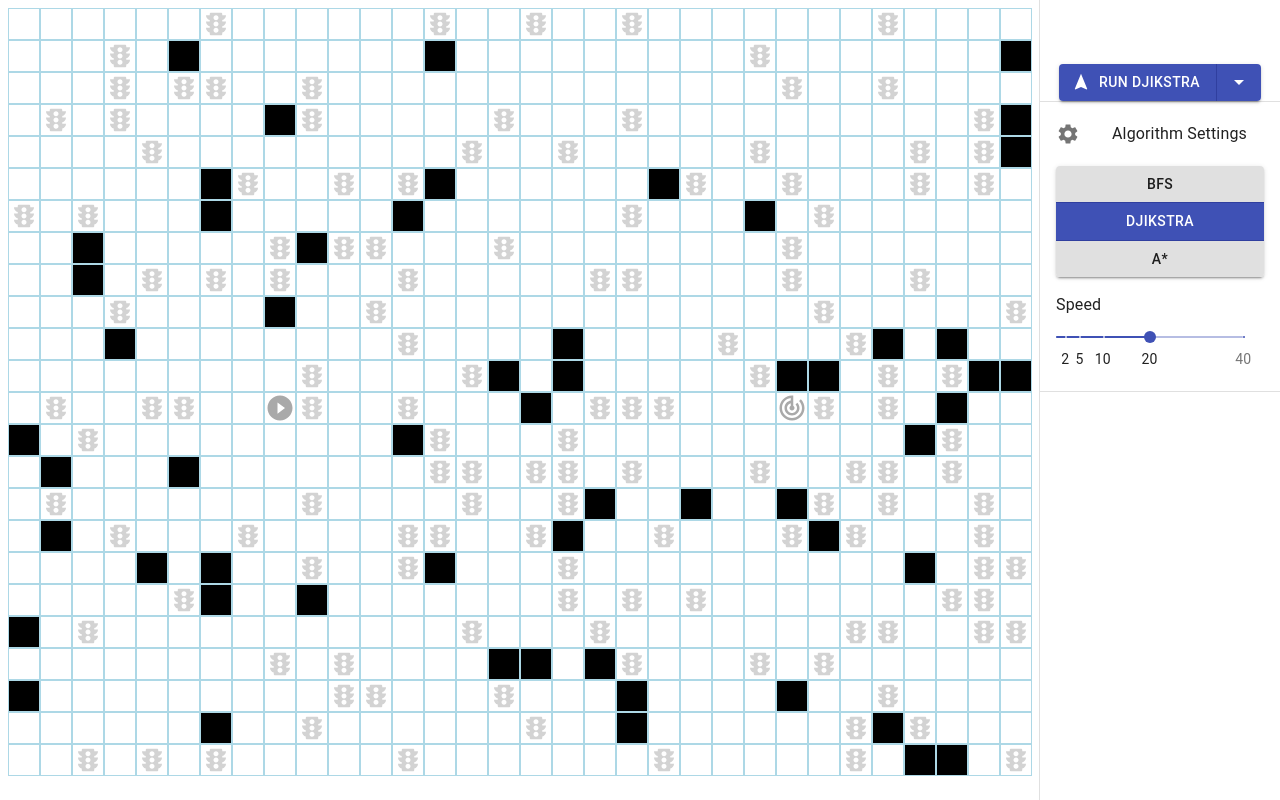
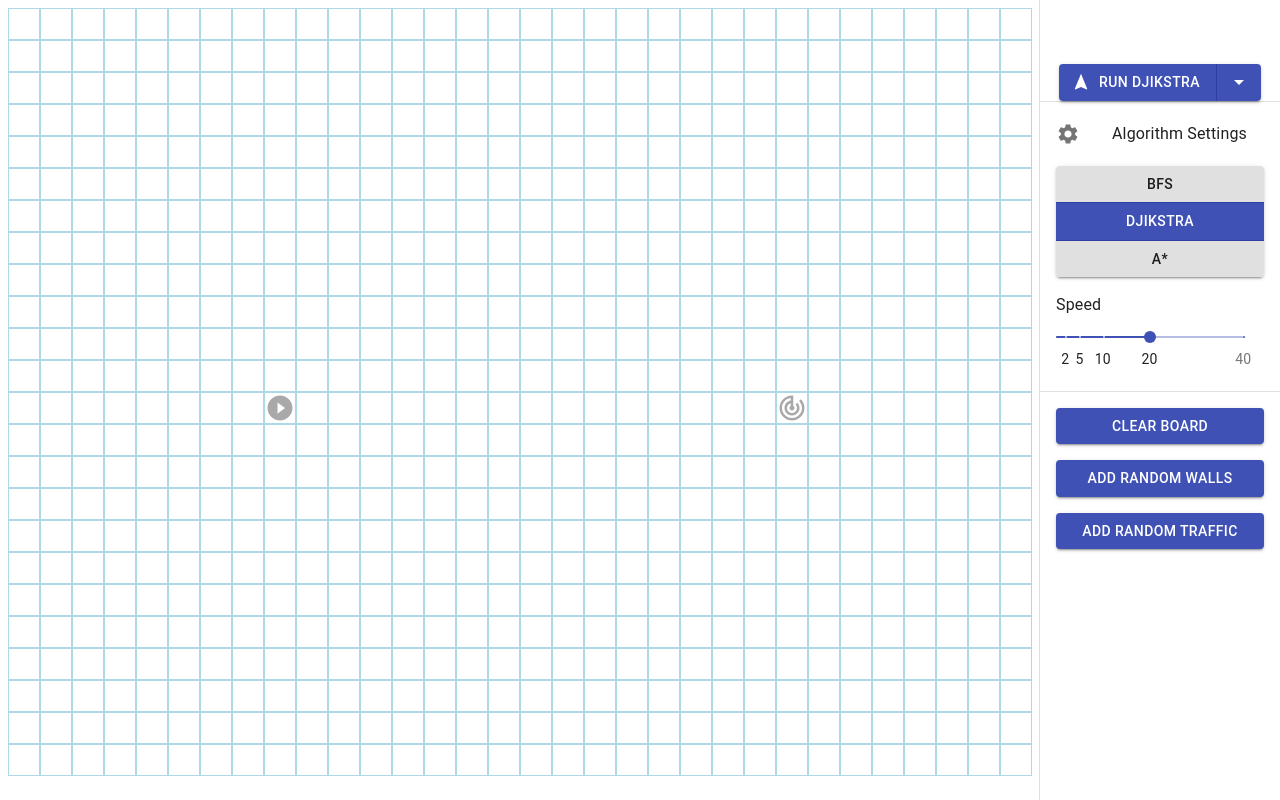
Before and after one commit to adrianprayoga/graph-viz, a React (Create React App) app: page / in a window 1280 px wide. Built offline with nearby package versions, Linux system fonts and the light colour scheme.

Commit message:
Added randomization functions

```diff
--- a/src/App.js
+++ b/src/App.js
@@ -2,7 +2,6 @@ import React, { useState, useMemo, useReducer } from "react";
 import Heapify from "heapify";
 import "./App.css";
 import Box from "./Box";
-import NavBar from "./NavBar";
 import { algoReducer } from "./reducer/reducer.js";
 import styled from "styled-components";
 import {
@@ -17,14 +16,19 @@ import {
   NOT_VISITED,
   TRAFFIC,
   DRAWER_WIDTH,
-  VISITED_CURR,
-  VISITED_PREV,
+  SOLUTION,
 } from "./constants";
 import { bfsAlgo, getIndexFromXY } from "./algorithm/algorithms";
 import DrawerBar from "./DrawerBar";
-import { CssBaseline } from "@material-ui/core";
+import {
+  initializeNodes,
+  resetNodeState,
+  clearNodes,
+  addRandomWallNodes,
+  addRandomTrafficNodes,
+} from "./algorithm/nodesFunction";
+import { RUNNING, SET_ALGO_STATUS } from "./reducer/actions";
 
-const STEPS = 20;
 const TIME_INTERVAL = 1; // 1 mili
 const NUM_BOX = NUM_COL * NUM_ROW;
 const START_NODE = getIndexFromXY({
@@ -47,11 +51,16 @@ export const StateContext = React.createContext();
 export const DispatchContext = React.createContext();
 
 const App = () => {
-  const [nodeList, setNodeList] = useState(initializeNodes());
+  const [nodeList, setNodeList] = useState(
+    initializeNodes(START_NODE, TARGET_NODE, NUM_BOX)
+  );
   const [startNode, setStartNode] = useState(START_NODE);
   const [targetNode, setTargetNode] = useState(TARGET_NODE);
   const [intervalId, setIntervalId] = useState(0);
-  const [state, dispatch] = useReducer(algoReducer, { algo: DJIKSTRA, step: 20 });
+  const [state, dispatch] = useReducer(algoReducer, {
+    algo: DJIKSTRA,
+    step: 20,
+  });
 
   const boxList = useMemo(() => {
     const boxList = [];
@@ -61,6 +70,18 @@ const App = () => {
 
     return boxList;
   }, []);
+
+  const handleClearNodes = () => {
+    setNodeList((prevNodes) => clearNodes(prevNodes));
+  };
+
+  const handleAddRandomWallNodes = () => {
+    setNodeList((prevNodes) => addRandomWallNodes(prevNodes));
+  };
+
+  const handleAddRandomTrafficNodes = () => {
+    setNodeList((prevNodes) => addRandomTrafficNodes(prevNodes));
+  };
 
   const runAlgorithm = () => {
     let distanceMap = { [startNode]: 0 };
@@ -73,11 +94,13 @@ const App = () => {
     pq.push(startNode, 0);
 
     if (intervalId) {
+      dispatch({ type: SET_ALGO_STATUS, payload: undefined });
       clearInterval(intervalId);
       setIntervalId(0);
       return;
     }
 
+    dispatch({ type: SET_ALGO_STATUS, payload: RUNNING });
     let updatedNodeList = resetNodeState(nodeList);
     const newIntervalId = setInterval(() => {
       const {
@@ -110,6 +133,7 @@ const App = () => {
       (rSolved || rInProgress) && setNodeList(solution);
 
       if (rSolved === true || (rSolved === false && rInProgress === false)) {
+        dispatch({ type: SET_ALGO_STATUS, payload: undefined });
         clearInterval(newIntervalId);
         setIntervalId(0);
         return;
@@ -123,7 +147,11 @@ const App = () => {
     let nextType, nextState;
     const currentType = nodeList[i].type;
 
-    if (currentType !== TARGET && currentType !== START) {
+    if (
+      currentType !== TARGET &&
+      currentType !== START &&
+      currentType !== WALL
+    ) {
       nextType = WALL;
       nextState = NOT_VISITED;
     } else if (currentType === WALL) {
@@ -157,7 +185,12 @@ const App = () => {
               />
             ))}
           </MazeRoot>
-          <DrawerBar onRunAlgoClick={runAlgorithm} />
+          <DrawerBar
+            onRunAlgoClick={runAlgorithm}
+            handleClearNodes={handleClearNodes}
+            handleAddRandomWallNodes={handleAddRandomWallNodes}
+            handleAddRandomTrafficNodes={handleAddRandomTrafficNodes}
+          />
         </div>
       </StateContext.Provider>
     </DispatchContext.Provider>
@@ -165,34 +198,3 @@ const App = () => {
 };
 
 export default App;
-
-const resetNodeState = (nodeList) => {
-  return Object.keys(nodeList).reduce((accum, key) => {
-    accum[key] = {
-      ...nodeList[key],
-      state: NOT_VISITED,
-    };
-    return accum;
-  }, {});
-};
-
-const initializeNodes = () => {
-  const boxMap = {};
-
-  for (let i = 0; i < NUM_BOX; i++) {
-    boxMap[i] = {
-      type:
-        i === START_NODE
-          ? START
-          : i === TARGET_NODE
-          ? TARGET
-          : Math.random() < 0.2
-          ? TRAFFIC
-          : Math.random() < 0.1
-          ? WALL
-          : EMPTY,
-    };
-  }
-
-  return boxMap;
-};
--- a/src/DrawerBar.js
+++ b/src/DrawerBar.js
@@ -1,5 +1,12 @@
 import React, { useContext } from "react";
-import { Drawer, makeStyles, List, ListItem, Divider } from "@material-ui/core";
+import {
+  Drawer,
+  makeStyles,
+  List,
+  ListItem,
+  Divider,
+  Button,
+} from "@material-ui/core";
 import ListItemIcon from "@material-ui/core/ListItemIcon";
 import ListItemText from "@material-ui/core/ListItemText";
 import SettingsIcon from "@material-ui/icons/Settings";
@@ -48,14 +55,6 @@ const DrawerBar = (props) => {
       >
         <div className={classes.toolbar} />
 
-        {/* <Button
-          onClick={props.onRunAlgoClick}
-          color="primary"
-          startIcon={<NavigationIcon />}
-        >
-          {`Run ${ALGO_NAME[state.algo]}`}
-        </Button> */}
-
         <AlgoButton onRunAlgoClick={props.onRunAlgoClick} />
         <Divider />
 
@@ -74,6 +73,39 @@ const DrawerBar = (props) => {
           </ListItem>
         </List>
         <Divider />
+
+        <List>
+          <ListItem>
+            <Button
+              variant="contained"
+              onClick={props.handleClearNodes}
+              color="primary"
+              fullWidth
+            >
+              {`Clear Board`}
+            </Button>
+          </ListItem>
+          <ListItem>
+            <Button
+              variant="contained"
+              onClick={props.handleAddRandomWallNodes}
+              color="primary"
+              fullWidth
+            >
+              {`Add Random Walls`}
+            </Button>
+          </ListItem>
+          <ListItem>
+            <Button
+              variant="contained"
+              onClick={props.handleAddRandomTrafficNodes}
+              color="primary"
+              fullWidth
+            >
+              {`Add Random Traffic`}
+            </Button>
+          </ListItem>
+        </List>
       </Drawer>
     </>
   );
--- /dev/null
+++ b/src/algorithm/nodesFunction.js
@@ -0,0 +1,72 @@
+import { EMPTY, NOT_VISITED, START, TARGET, TRAFFIC, WALL } from "../constants";
+
+export const initializeNodes = (START_NODE, TARGET_NODE, NUM_BOX) => {
+  const boxMap = {};
+
+  for (let i = 0; i < NUM_BOX; i++) {
+    boxMap[i] = {
+      type: i === START_NODE ? START : i === TARGET_NODE ? TARGET : EMPTY,
+    };
+  }
+
+  return boxMap;
+};
+
+export const resetNodeState = (nodeList) => {
+  return Object.keys(nodeList).reduce((accum, key) => {
+    accum[key] = {
+      ...nodeList[key],
+      state: NOT_VISITED,
+    };
+    return accum;
+  }, {});
+};
+
+export const addRandomWallNodes = (nodeList) => {
+  const cleanNodes = clearNodes(nodeList);
+
+  return Object.keys(cleanNodes).reduce((accum, key) => {
+    const type = cleanNodes[key].type;
+    if (Math.random() < 0.25 && type !== START && type !== TARGET) {
+      accum[key] = {
+        ...cleanNodes[key],
+        type: WALL,
+        state: NOT_VISITED,
+      };
+    } else {
+      accum[key] = { ...cleanNodes[key] };
+    }
+
+    return accum;
+  }, {});
+};
+
+export const addRandomTrafficNodes = (nodeList) => {
+  return Object.keys(nodeList).reduce((accum, key) => {
+    const type = nodeList[key].type;
+    if (Math.random() < 0.2 && type === EMPTY) {
+      accum[key] = {
+        ...nodeList[key],
+        type: TRAFFIC,
+        state: NOT_VISITED,
+      };
+    } else {
+      accum[key] = { ...nodeList[key] };
+    }
+
+    return accum;
+  }, {});
+};
+
+export const clearNodes = (nodeList) => {
+  return Object.keys(nodeList).reduce((accum, key) => {
+    const type = nodeList[key].type;
+    const nextType = type === START || type === TARGET ? type : EMPTY;
+    accum[key] = {
+      ...nodeList[key],
+      state: NOT_VISITED,
+      type: nextType,
+    };
+    return accum;
+  }, {});
+};
--- a/src/components/AlgoButton.js
+++ b/src/components/AlgoButton.js
@@ -12,7 +12,7 @@ import MenuList from "@material-ui/core/MenuList";
 import NavigationIcon from "@material-ui/icons/Navigation";
 import { DispatchContext, StateContext } from "../App";
 import { ALGO_NAME, A_STAR, BFS, DJIKSTRA } from "../constants";
-import { SET_ALGO } from "../reducer/actions";
+import { SET_ALGO, RUNNING } from "../reducer/actions";
 
 const algoList = [BFS, DJIKSTRA, A_STAR];
 
@@ -54,7 +54,9 @@ const AlgoButton = (props) => {
             startIcon={<NavigationIcon />}
             fullWidth
           >
-            {`Run ${ALGO_NAME[state.algo]}`}
+            {`${state.status === RUNNING ? "Stop" : "Run"} ${
+              ALGO_NAME[state.algo]
+            }`}
           </Button>
           <Button
             color="primary"
--- a/src/reducer/actions.js
+++ b/src/reducer/actions.js
@@ -1,2 +1,6 @@
 export const SET_ALGO = 'set_algo'
 export const SET_STEP = 'set_step'
+export const SET_ALGO_STATUS = 'set_algo_status'
+
+
+export const RUNNING = 'running'
--- a/src/reducer/reducer.js
+++ b/src/reducer/reducer.js
@@ -1,4 +1,4 @@
-import { SET_ALGO, SET_STEP } from "./actions";
+import { RUNNING, SET_ALGO, SET_ALGO_STATUS, SET_STEP } from "./actions";
 
 export const algoReducer = (state = [], action) => {
   switch (action.type) {
@@ -7,6 +7,8 @@ export const algoReducer = (state = [], action) => {
       return newState;
     case SET_STEP:
       return { ...state, step: action.payload };
+    case SET_ALGO_STATUS:
+      return { ...state, status: action.payload };
     default:
       return state;
   }
```
